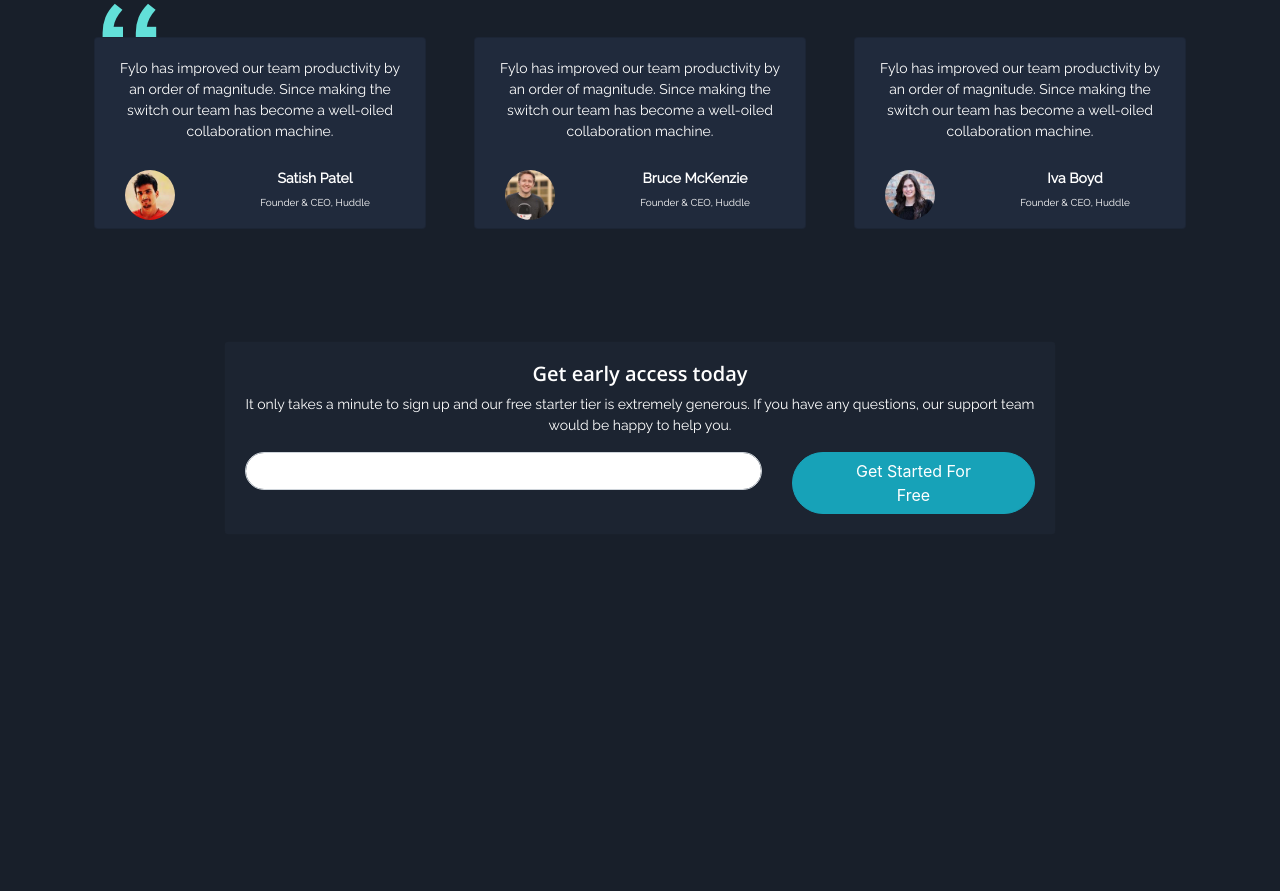
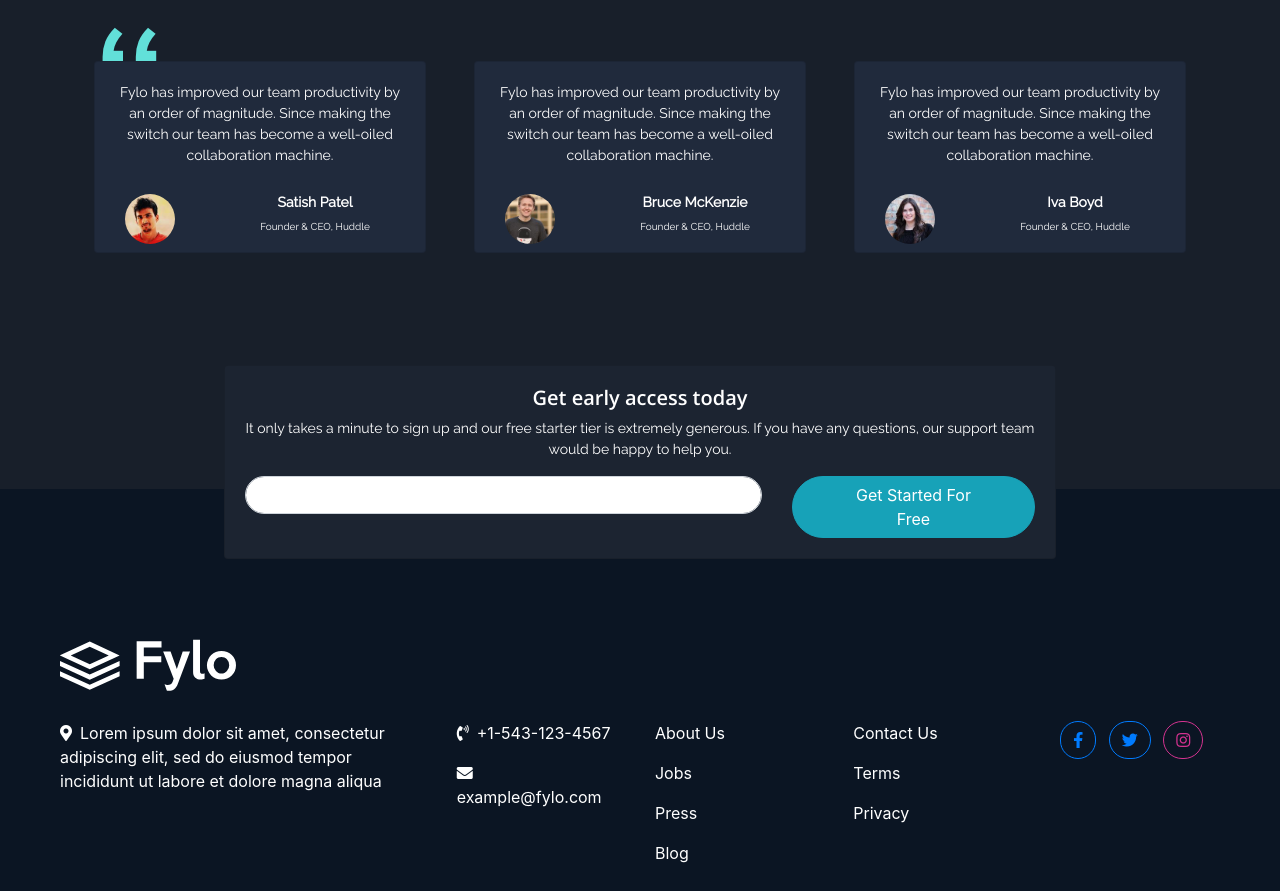
Before and after one commit to Cesar959/Fylo-dark, a plain HTML site: page index.html in a window 1280 px wide. Shown: the part 2178-3069 px from the top of the page. Before the commit the page ends 2713 px from the top, so only its background shows below. Drawn offline with nearby package versions, Linux system fonts and the light colour scheme.

Commit message:
Criação do rodape do site

```diff
--- a/index.html
+++ b/index.html
@@ -13,6 +13,8 @@
 
 	<link href="https://fonts.googleapis.com/css2?family=Raleway&display=swap" rel="stylesheet">
 	<link href="https://fonts.googleapis.com/css2?family=Open+Sans:wght@600&display=swap" rel="stylesheet">
+
+	<link rel="stylesheet" href="https://use.fontawesome.com/releases/v5.13.1/css/all.css" integrity="sha384-xxzQGERXS00kBmZW/6qxqJPyxW3UR0BPsL4c8ILaIWXva5kFi7TxkIIaMiKtqV1Q" crossorigin="anonymous">
 
 </head>
 <body class="site">
@@ -85,7 +87,7 @@
 						<div class="card-transparent">
 							<img class="pb-3" src="resource/imagens/icon-security.svg" alt="">
 							<div class="text-center text-white ">
-								<h2 class="Open_Sans" style="font-size: 20px;">Security you can trust</h2>
+								<h2 class="Open_Sans" style="font-size: 20px;">Security you can trust</h2>s
 								<p class="pt-2 Raleway line-height">2-factor authentication and user-controlled encryption are just a couple of the security
 								features we allow to help secure your files.</p>
 							</div>
@@ -238,7 +240,47 @@
 		<!-- Inscreva-se do site -->
 
 
+		<!-- Rodape do site -->
+		<section class="container-fluid" id="rodape">
+			<div class="row">
+				<div class="col-lg-12 logo-rodape">
+					<img src="resource/imagens/logo.svg" alt="">
+				</div>
+				<div class="col-lg-12" style="padding-top: 30px; flex: left;">
+					<div class="row">
+						<div class="col-lg-4">
+							<p><i class="fas fa-map-marker-alt pr-2"></i>Lorem ipsum dolor sit amet, consectetur adipiscing elit, sed do eiusmod tempor incididunt ut labore et
+							dolore magna aliqua</p>
+						</div>
+						<div class="col-lg-2">
+							<p><i class="fas fa-phone-volume pr-2"></i>+1-543-123-4567</p>
+							<p><i class="fas fa-envelope pr-2"></i>example@fylo.com</p>
+						</div>
+						<div class="col-lg-2" align="left">
+							<p>About Us</p>
+							<p>Jobs</p>
+							<p>Press</p>
+							<p>Blog</p>
+						</div>
+						<div class="col-lg-2" align="left">
+							<p>Contact Us</p>
+							<p>Terms</p>
+							<p>Privacy</p>
+						</div>
+						<div class="col-lg-2" align="center">
 
+							<button type="button" class="btn btn-outline-primary mr-2 social-radius"><i class="fab fa-facebook-f"></i></button>
+
+							<button type="button" class="btn btn-outline-primary mr-2 social-radius"><i class="fab fa-twitter"></i></button>
+
+							<button type="button" class="btn btn-outline-instagram mr-2 social-radius"><i class="fab fa-instagram"></i></button>
+
+						</div>
+					</div>
+				</div>
+			</div>
+		</section>
+		<!-- Rodape do site -->
 
 
 
--- a/resource/css/style.css
+++ b/resource/css/style.css
@@ -105,3 +105,37 @@
 	border-radius: 40px;
 }
 /*Css de Inscreva-se*/
+
+
+/*Css do rodape*/
+#rodape{
+	color: #fff;
+	margin-top: -70px;
+	background: hsl(216, 53%, 9%);
+	padding: 10px 60px;
+}
+
+.logo-rodape{
+	padding-top: 140px;
+}
+
+.social-radius{
+	border-radius: 40px;
+}
+
+.btn-outline-instagram {
+  color: #D43390;
+  border-color: #D43390;
+}
+
+.btn-outline-instagram:hover {
+  color: #fff;
+  background-color: #D43390;
+  border-color: #D43390;
+}
+
+.btn-outline-instagram:focus, .btn-outline-instagram.focus {
+  box-shadow: 0 0 0 0.2rem #D43390;
+}
+
+/*Css do rodape*/
```
